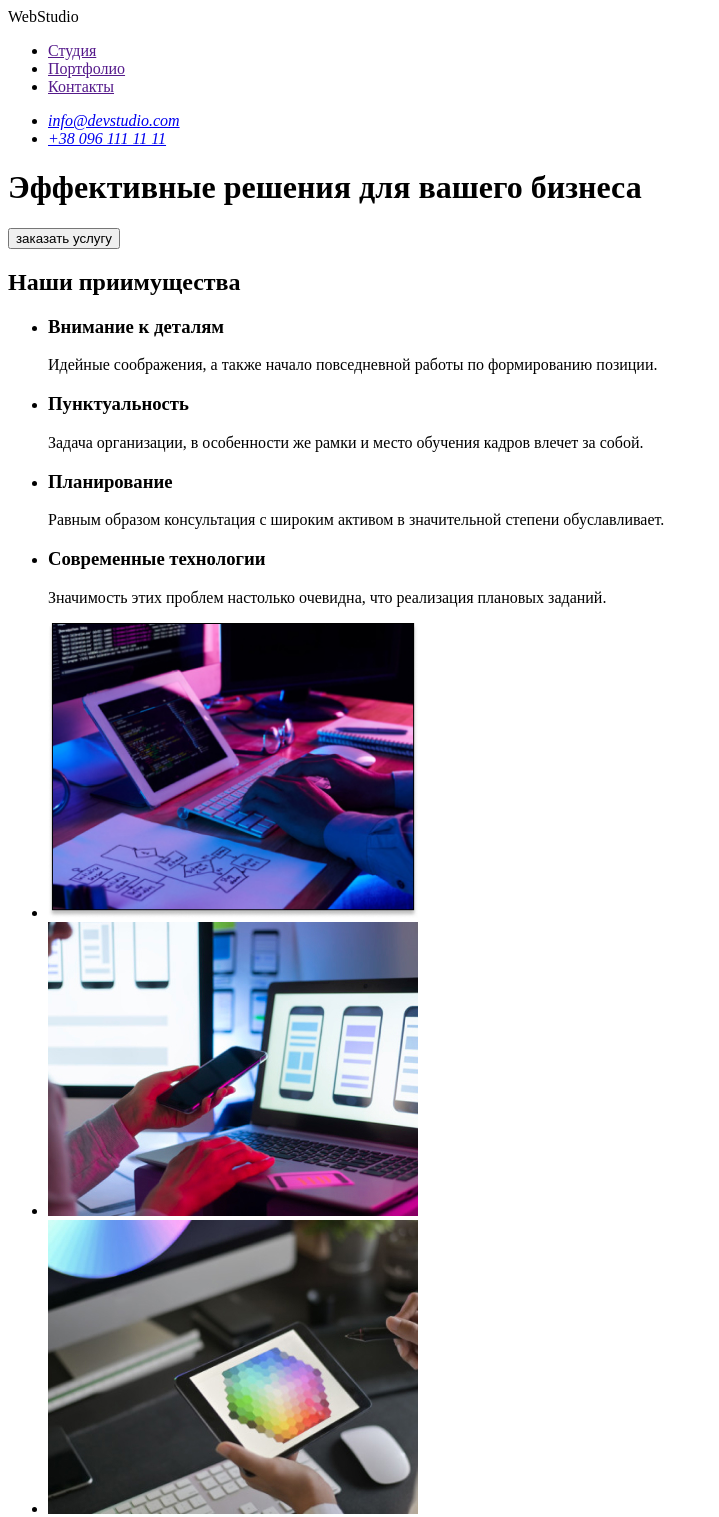
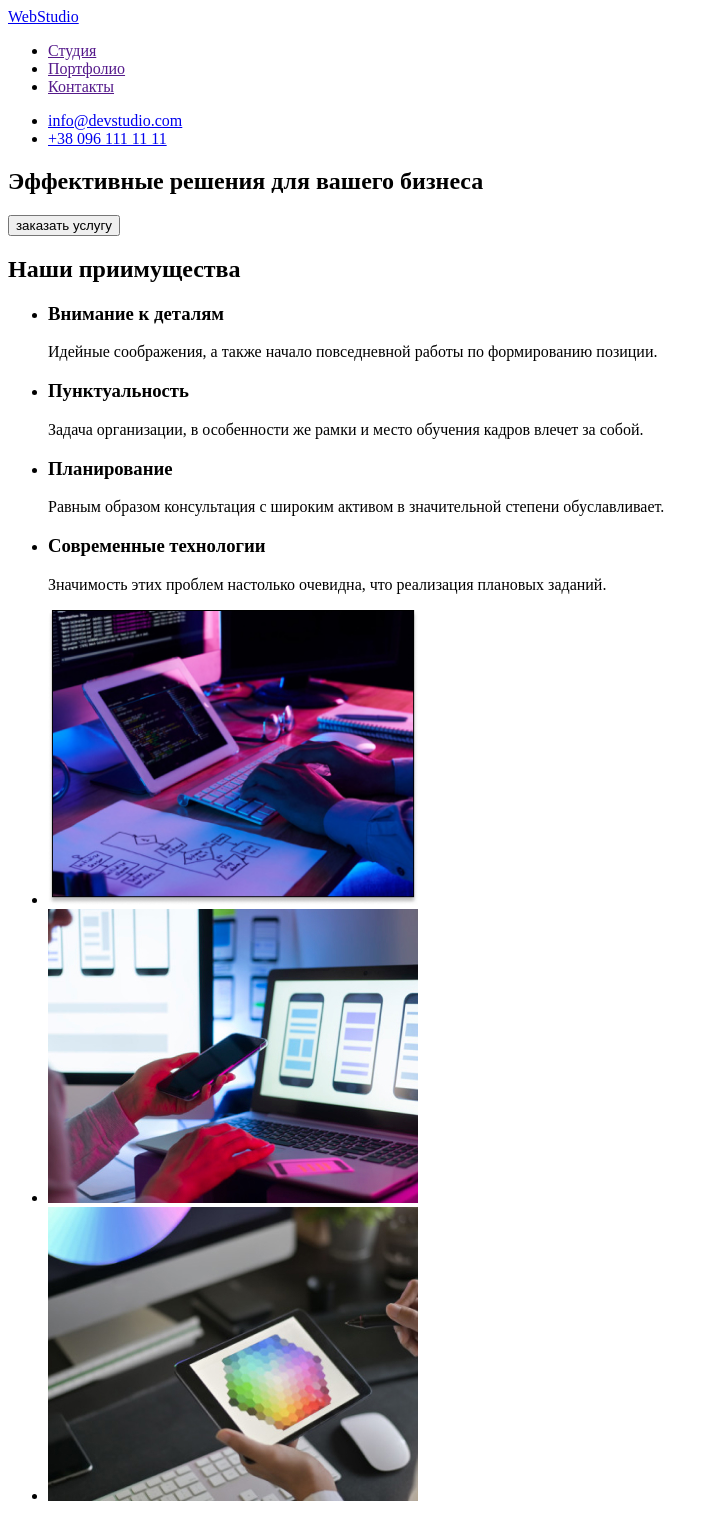
Before and after one commit to EndyHop/goit-markup-hw-01, a plain HTML site: page index.html in a window 1280 px wide. Shown: the top 1517 px of the page, without its empty margins (0-719 px from the left). Drawn offline with Linux system fonts and the light colour scheme.

Commit message:
Пересдача дз1

```diff
--- a/index.html
+++ b/index.html
@@ -10,8 +10,7 @@
     <!--Header section-->
     <header>
         <nav>
-        <a href="/"></a>
-        WebStudio
+            <a href="/">WebStudio</a>
             <ul>
                 <li><a href="">Студия</a></li>
                 <li><a href="">Портфолио</a></li>
@@ -19,20 +18,20 @@
             </ul>
         </nav>
         <!--Контакты-->
-        <address>
         <ul>
             <li><a class="contact-section-link" href="mailto:info@devstudio.com">info@devstudio.com</a></li>
             <li><a class="contact-section-link" href="tel:+380961111111">+38 096 111 11 11</a></li>
         </ul>
-        </address>
     </header>
     <!-- Main section-->
     <main>
         <!--Эффективные решения для вашего бизнеса-->
+        <section>
             <h1>Эффективные решения для вашего бизнеса</h1>
             <button type="button">заказать услугу</button>
+        </section>
         <!--Наши приимущества-->
-        <div>
+        <section>
             <h2>Наши приимущества</h2>
             <ul>
                 <li>
@@ -52,18 +51,18 @@
                         <p>Значимость этих проблем настолько очевидна, что реализация плановых заданий.</p>
                 </li>
             </ul>
-        </div>
+        </section>
 
         <!--What are we doing-->
-        <div>
+        <section>
             <ul>
                 <li><img src="./images/komp.jpg" alt="комп" width="370"></li>
                 <li><img src="./images/nout.jpg" alt="ноут" width="370"></li>
                 <li><img src="./images/planshet.jpg" alt="планшет" width="370"></li>
             </ul>
-        </div>
+        </section>
         <!--Our team-->
-        <div>
+        <section>
             <h2>Наша команда</h2>
             <ul>
                 <li>
@@ -87,7 +86,7 @@
                     <p>UI Designer</p>
                 </li>
             </ul>
-        </div>
+        </section>
     </main>
     <!-- Footer section-->
     <footer>
```
Lines whose indentation alone changed are shown as unchanged.
